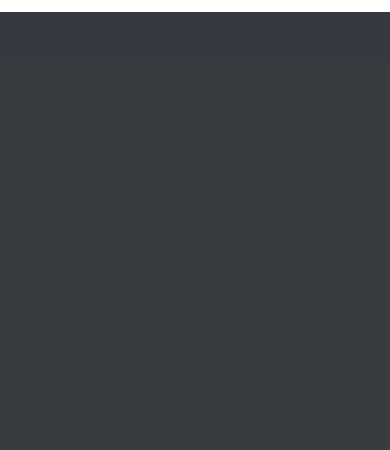
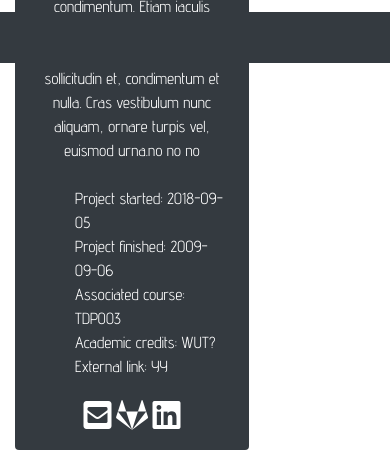
Before and after one commit to stureling/Portfolio, a Flask app: page /project/1 in a window 390 px wide; the page is wider, and only the part inside the window is pictured. Shown: the part 781-1231 px from the top of that part. Before the commit the page ends 793 px from the top of that part, so only its background shows below. Run offline with Flask 2, Linux system fonts and the light colour scheme; some libraries are stand-ins or nearby versions.

Commit message:
Project pages mostly finished

```diff
--- a/web/data.json
+++ b/web/data.json
@@ -16,7 +16,7 @@
     "course_id": "TDP003",
     "end_date": "2009-09-06",
     "project_id": 1,
-    "big_image": "XXX"
+    "big_image": ["1.jpg", "2.jpg", "3.jpg"]
   },
   {
     "start_date": "2009-09-07",
@@ -37,7 +37,7 @@
     "course_id": "TDP003",
     "end_date": "2009-09-08",
     "project_id": 3,
-    "big_image": "XXX"
+    "big_image": ["1.jpg", "2.jpg", "3.jpg"]
   },
   {
     "start_date": "2009-09-08",
@@ -57,7 +57,7 @@
     "course_id": "TDP003",
     "end_date": "2009-09-09",
     "project_id": 2,
-    "big_image": "XXX"
+    "big_image": ["1.jpg", "2.jpg", "3.jpg"]
   },
   {
     "start_date": "2009-09-06",
@@ -76,7 +76,7 @@
     "course_id": " \"",
     "end_date": "2009-09-07",
     "project_id": 4,
-    "big_image": "XXX"
+    "big_image": ["1.jpg", "2.jpg", "3.jpg"]
   },
   {
     "start_date": "2009-09-05",
@@ -95,7 +95,7 @@
     "course_id": "TDP003",
     "end_date": "2009-09-06",
     "project_id": 5,
-    "big_image": "XXX"
+    "big_image": ["1.jpg", "2.jpg", "3.jpg"]
   },
   {
     "start_date": "2009-09-05",
@@ -114,7 +114,7 @@
     "course_id": "TDP003",
     "end_date": "2009-09-06",
     "project_id": 6,
-    "big_image": "XXX"
+    "big_image": ["1.jpg", "2.jpg", "3.jpg"]
   },
   {
     "start_date": "2009-09-05",
@@ -133,7 +133,7 @@
     "course_id": "TDP003",
     "end_date": "2009-09-06",
     "project_id": 7,
-    "big_image": "XXX"
+    "big_image": ["1.jpg", "2.jpg", "3.jpg"]
   },
   {
     "start_date": "2009-09-05",
@@ -152,7 +152,7 @@
     "course_id": "TDP003",
     "end_date": "2009-09-06",
     "project_id": 8,
-    "big_image": "XXX"
+    "big_image": ["1.jpg", "2.jpg", "3.jpg"]
   }
 
 ]
--- a/web/templates/project.html
+++ b/web/templates/project.html
@@ -6,36 +6,55 @@
     {% include "navbar.html" %}
     {% block navbar %}
     {% endblock %}
-    <div class="container mw-100 image-div" style="height:90%;">
-        <div class="row h-25">
-	        &nbsp
-	        &nbsp;
-	    </div>
-        <div class="row h-50">
-            <div class="col-sm">
+    <div class="container-fluid image-div" style="height:90%">
+        <div class="row h-100 align-items-center">
+            <div class="col-md ml-5">
+                <div id="carouselExampleControls" class="carousel slide w-100" data-ride="carousel">
+                    <div class="carousel-inner">
+                        <div class="carousel-item active">
+                            <img class="d-block mx-auto rounded border bg-shadow-dark" src="../static/images/projects/{{project['big_image'][0]}}" alt="TESTTESTTESTETSTETSTETSTETSTETTETSTETSTTEST" style="height:500px">
+                        </div>
+                        {% for picture in project['big_image'][1:] %}<div class="carousel-item">
+                            <img class="d-block mx-auto rounded border bg-shadow-dark" src="../static/images/projects/{{picture}}" alt="TESTTESTTESTETSTETSTETSTETSTETTETSTETSTTEST" style="height:500px">
+                        </div>
+                        {% endfor %}
+                    </div>
+                    <a class="carousel-control-prev" href="#carouselExampleControls" role="button" data-slide="prev">
+                        <span class="carousel-control-prev-icon" aria-hidden="true"></span>
+                        <span class="sr-only">Previous</span>
+                    </a>
+                    <a class="carousel-control-next" href="#carouselExampleControls" role="button" data-slide="next">
+                        <span class="carousel-control-next-icon" aria-hidden="true"></span>
+                        <span class="sr-only">Next</span>
+                    </a>
+                </div>
             </div>
-            <div class="col-sm h-100">
-                <div class="jumbotron text-white text-center bg-transparent">
-                    <h1 class="display-5 ">{{project["project_name"]}}</h1>
-                    <p class="lead small">{{project["long_description"]}}</p>
+            <div class="col-md mr-5">
+                <div class="w-75 text-white p-3 text-center rounded bg-dark">
+                    <h1 class="display-5 ">{{project['project_name']}}</h1>
+                    <h5 class="display-5">{{project['techniques_used'][0]|capitalize}}{% for technique in project['techniques_used'][1:]%}, {{technique|capitalize}}{% endfor %}</h5>
+                    <div class="row">
+                        <div class="col-md m-1">
+                            <p>Lorem ipsum dolor sit amet, consectetur adipiscing elit. Cras tincidunt mauris quis elit faucibus condimentum. Etiam iaculis porttitor fermentum. Integer mi eros, vehicula tincidunt sollicitudin et, condimentum et nulla. Cras vestibulum nunc aliquam, ornare turpis vel, euismod urna.{{project['long_description']}}</p>
+                        </div>
+                        <div class="col-md-auto m-1">
+                            <ul class="text-left" style="list-style-type:none">
+                                <li>Project started: {{project['start_date']}}</li>
+                                <li>Project finished: {{project['end_date']}}</li>
+                                <li>Associated course: {{project['course_id']}}</li>
+                                <li>Academic credits: {{project['academic_credits']}}</li>
+                                <li>External link: {{project['external_link']}}</li>
+                            </ul>
+                        </div>
+                    </div>
                     <i class="fas fa-envelope-square fa-2x"></i>
                     <i class="fab fa-gitlab fa-2x"></i>
                     <i class="fab fa-linkedin fa-2x"></i>
                 </div>
             </div>
-            <div class="col-sm">
-            </div>
-        </div>
-        <div class="row h-25">
-            <div class="col-sm">
-            </div>
-            <div class="col-sm text-center">
-            </div>
-            <div class="col-sm">
-            </div>
         </div>
     </div>
-    <div class="container mw-100 bg-dark" style="position:fixed; bottom:0px;">
+    <div class="container mw-100 bg-dark" style="position:fixed;bottom:0px">
         <div class="row text-center p-4">
             <div class="col-sm text-light">
                 <i class="devicon-python-plain" style="font-size:4rem"></i>
```
Also changed, not shown: web/main.py (line endings or trailing spaces), web/static/images/projects/3.jpg.
